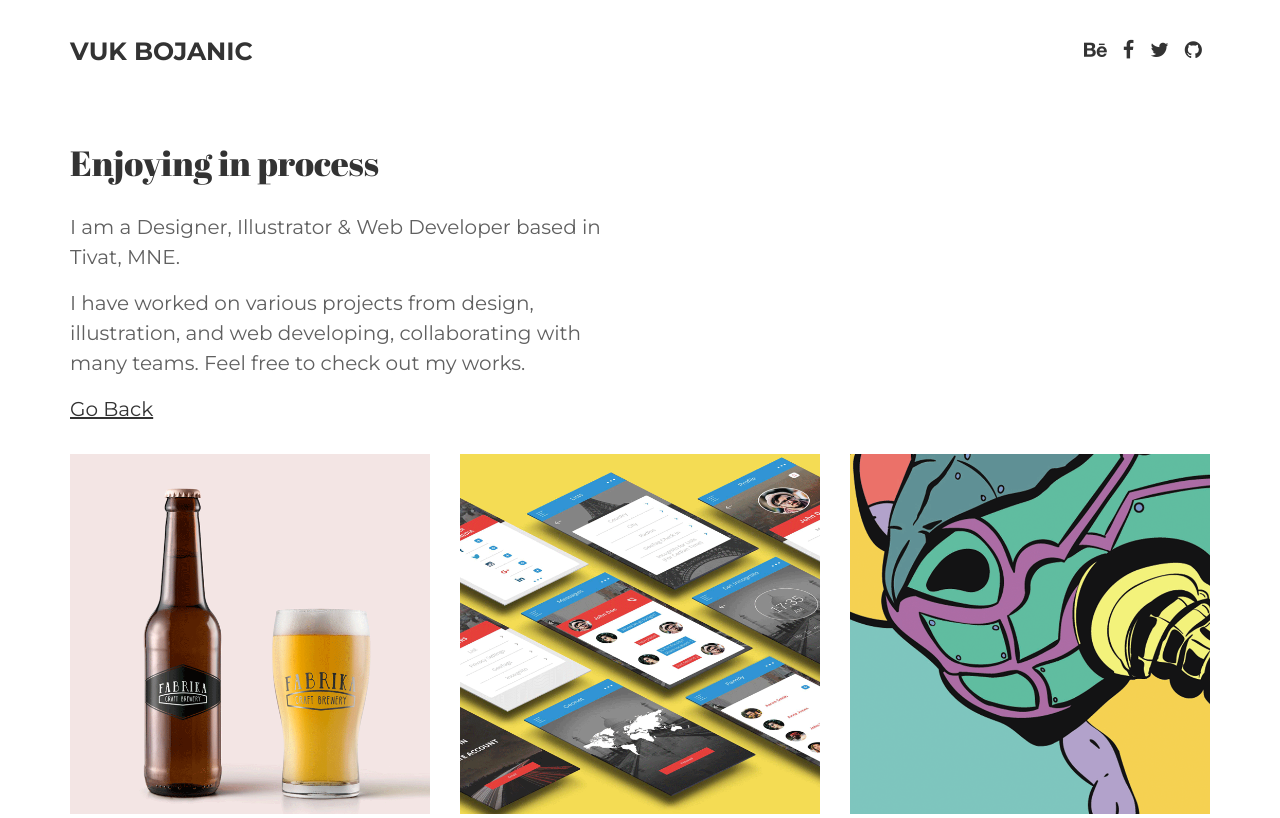
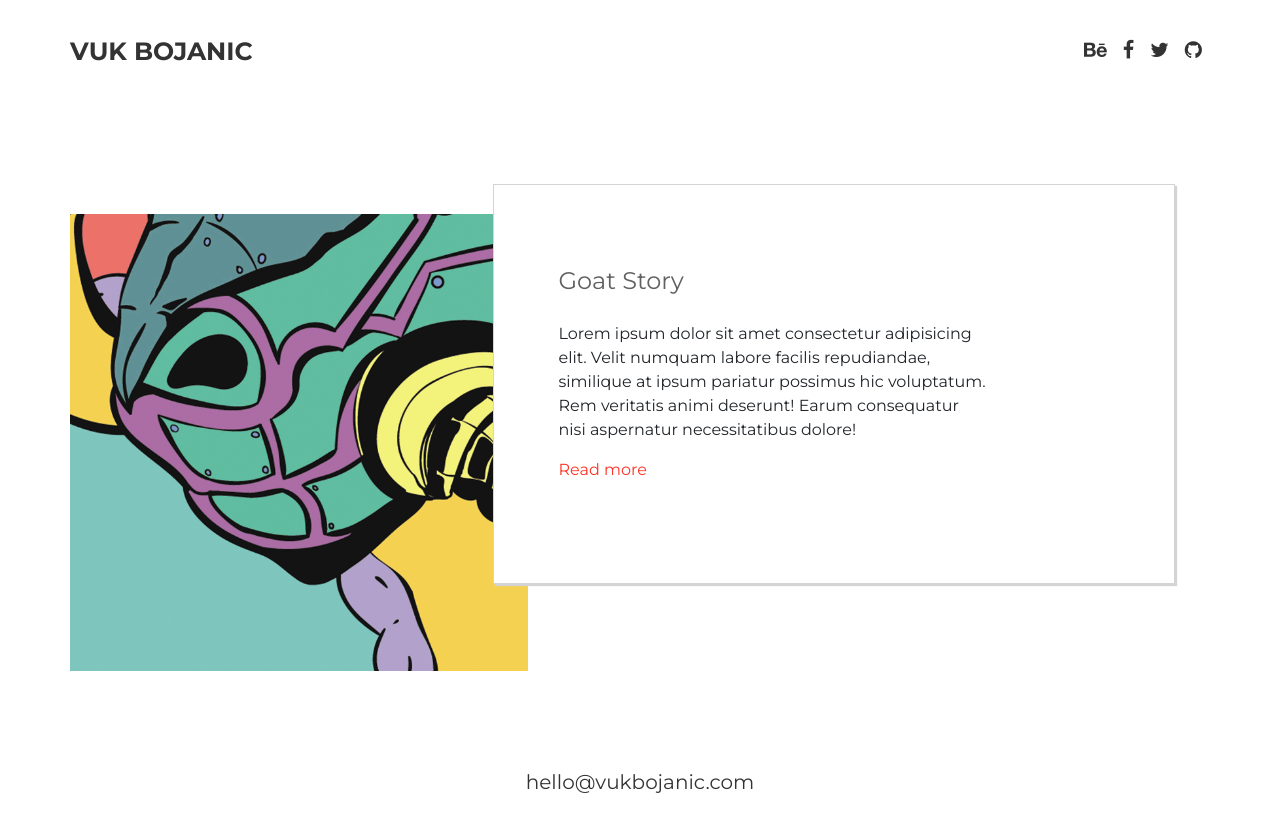
Before and after one commit to VukBojanic/vuk-myWebsite, a website: page src/work.html in a window 1280 px wide. Shown: the top 818 px of the page. Drawn offline with nearby package versions, Linux system fonts and the light colour scheme.

Commit message:
start with overlaping col

```diff
--- a/src/scss/work.scss
+++ b/src/scss/work.scss
@@ -1,57 +1,101 @@
 @import 'variables';
 
-.intro-work {
+// .intro-work {
+//   padding: 0;
+//   margin-top: 60px;
+
+//   .introw-title {
+//     font-family: 'Abril Fatface';
+//     color: #333;
+//     font-size: 35px;
+//     margin-bottom: 30px;
+//   }
+
+//   .introw-p1 {
+//     color: $post-text;
+//     font-size: 20px;
+//   }
+//   .introw-p2 {
+//     color: $post-text;
+//     font-size: 20px;
+//   }
+//   a {
+//     color: #333;
+//     text-decoration: underline;
+//     font-size: 20px;
+//     &:hover {
+//       text-decoration: none;
+//       color: #fe3325;
+//       transition: .3s ease;
+//     }
+//   }
+
+//   .row-work-2 {
+//     padding-top: 25px !important;
+//   }
+// }
+
+// .work {
+//   padding: 0;
+//   margin-top: 30px;
+// }
+
+// @media screen and(max-width: 768px) {
+//   .row-work {
+//     margin-left: 0 !important;
+//     margin-right: 0 !important;
+//   }
+
+//   .row-work-2 {
+//     margin-left: 0 !important;
+//     margin-right: 0 !important;
+//   }
+
+//   .colu-1 {
+//     margin-top: 27px;
+//   }
+// }
+
+
+.work-container {
   padding: 0;
-  margin-top: 60px;
 
-  .introw-title {
-    font-family: 'Abril Fatface';
-    color: #333;
-    font-size: 35px;
-    margin-bottom: 30px;
+  .work-1 {
+    margin-top: 100px;
+
+    .img-col-1 {
+      margin-top: 30px;
+      position: relative;
+      margin-bottom: -20px;
+      margin-left: 0;
     }
 
-  .introw-p1 {
+    .txt-col-1 {
+      background-color: #fff;
+      border: 1px solid  #D4D4D4;
+      box-shadow: 2px 2px 1px #D4D4D4;
+      width: 100% !important;
+      margin-left: -50px;
+      padding-right: 50px;
+      height: 400px;
+      h4 {
+        text-align: left;
+        padding-top: 35px;
         color: $post-text;
-    font-size: 20px;
+        margin-left: 50px;
       }
-  .introw-p2 {
-    color: $post-text;
-    font-size: 20px;
+      .desc-text {
+        width: 70%;
+        text-align: left;
+        margin-left: 50px;
+        padding-top: 20px;
       }
       a {
-    color: #333;
-    text-decoration: underline;
-    font-size: 20px;
-    &:hover {
+        margin-left: 50px;
         text-decoration: none;
         color: #fe3325;
-      transition: .3s ease;
+      }
     }
   }
 
-  .row-work-2 {
-    padding-top: 25px !important;
 }
-}
-
-.work {
-  padding: 0;
-  margin-top: 30px;
-}
-
-@media screen and(max-width: 768px) {
-  .row-work {
-    margin-left: 0 !important;
-    margin-right: 0 !important;
-  }
-
-  .row-work-2 {
-    margin-left: 0 !important;
-    margin-right: 0 !important;
-  }
-
-  .colu-1 {
-    margin-top: 27px;
-  }
-}
--- a/src/work.html
+++ b/src/work.html
@@ -37,7 +37,7 @@
         </div>
       </nav>
 
-      <div class="container intro-work">
+      <!-- <div class="container intro-work">
         <div class="row row-work">
           <div class="col-md-6">
               <h3 class="introw-title">Enjoying in process </h3>
@@ -78,6 +78,19 @@
               <a href=""><img src="../img/rb.png" class="img-fluid" alt=""></a>
             </div>
           </div>
+        </div> -->
+
+        <div class="container work-container">
+          <div class="row work-1">
+            <div class="img-col-1 col-md-5">
+              <img class="img-fluid" src="../img/goat.png" alt="">
+            </div>
+            <div class="col-md-7 txt-col-1">
+              <h4 class="mt-5">Goat Story</h4>
+              <p class="desc-text">Lorem ipsum dolor sit amet consectetur adipisicing elit. Velit numquam labore facilis repudiandae, similique at ipsum pariatur possimus hic voluptatum. Rem veritatis animi deserunt! Earum consequatur nisi aspernatur necessitatibus dolore!</p>
+              <a href="#">Read more</a>
+            </div>
+          </div>
         </div>
 
 
```
Also changed, not shown: src/css/style.css, src/css/work.css. Lines whose indentation alone changed are shown as unchanged.
